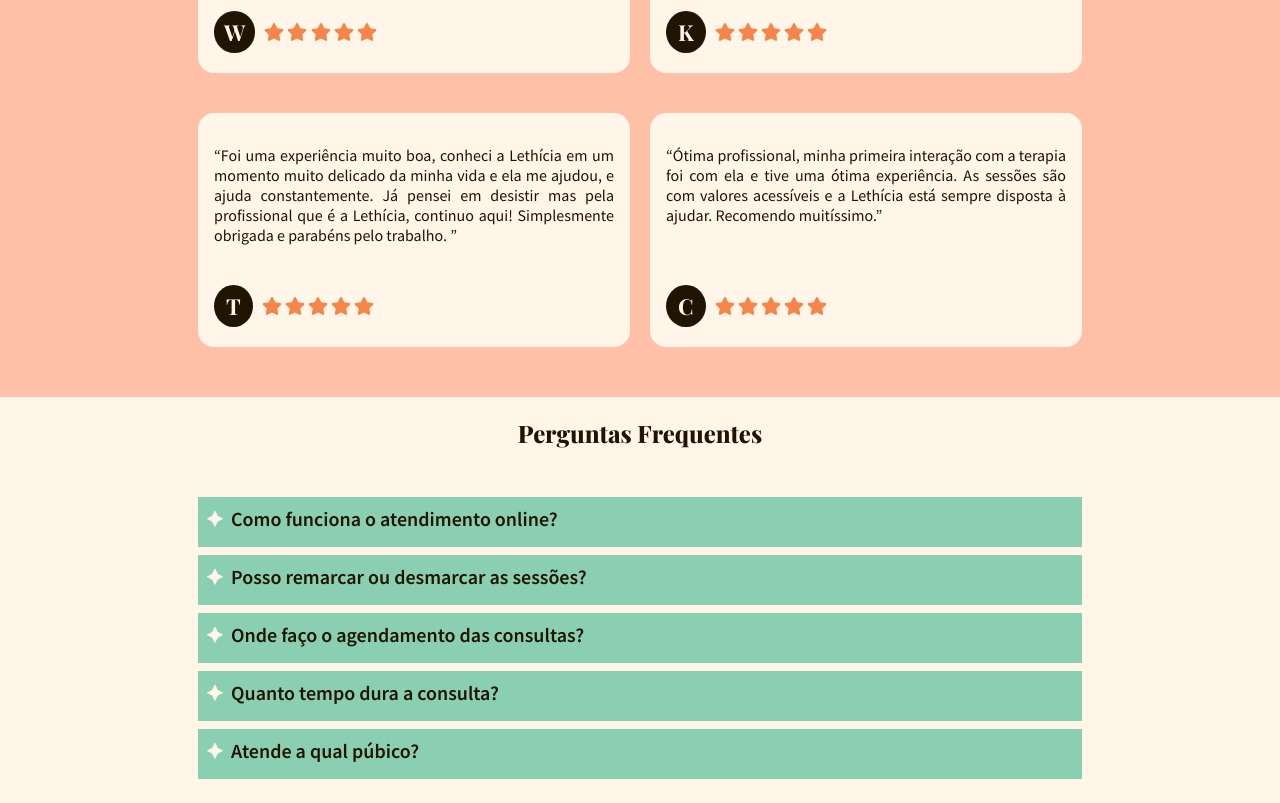
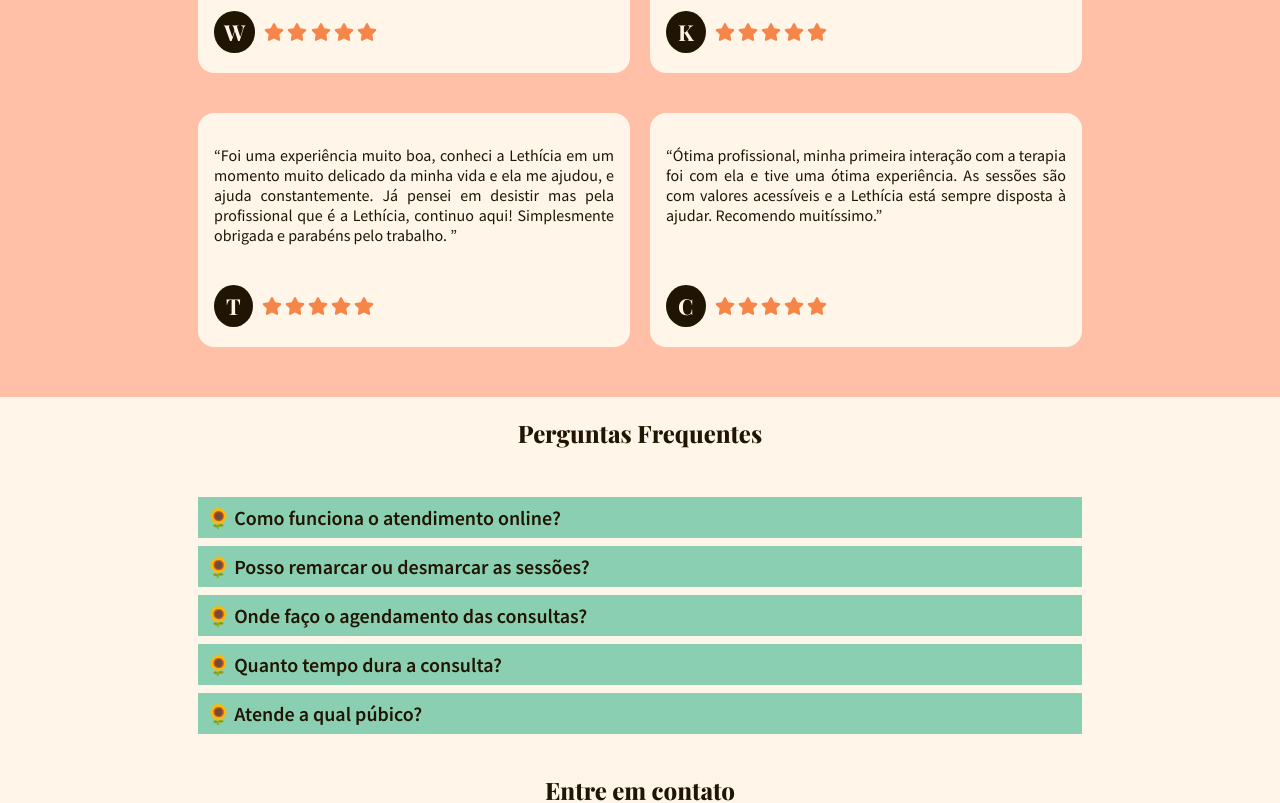
Before and after one commit to santos-vinicius/lethiciafachetti, a React (Vite) app: page / in a window 1280 px wide. Shown: the part 2275-3078 px from the top of the page. Built offline with nearby package versions, Linux system fonts and the light colour scheme.

Commit message:
fix: ajustes na responsividade

```diff
--- a/src/components/Footer/Footer.jsx
+++ b/src/components/Footer/Footer.jsx
@@ -36,7 +36,7 @@ const StyledFooter = styled.footer`
   }
 
   /* Small screen */
-  @media (min-width: 530px) and (max-width: 960px) {
+  @media (max-width: 530px) and (max-width: 960px) {
     & div {
       padding: 5px;
       gap: 2px;
--- a/src/pages/About/About.jsx
+++ b/src/pages/About/About.jsx
@@ -21,7 +21,7 @@ const StyledAbout = styled.div`
     border-radius: 20px;
   }
 
-  @media (min-width: 530px) and (max-width: 960px) {
+  @media (max-width: 530px) and (max-width: 960px) {
     flex-direction: column;
 
     & img {
@@ -65,9 +65,9 @@ const StyledContent = styled.div`
     font-weight: 600;
   }
 
-  @media (min-width: 530px) and (max-width: 960px) {
+  @media (max-width: 530px) and (max-width: 960px) {
     & h2 {
-      margin-top: 30px;
+      margin-top: 50px;
       margin-bottom: 0;
     }
   }
--- a/src/pages/Benefits/Benefits.jsx
+++ b/src/pages/Benefits/Benefits.jsx
@@ -20,7 +20,7 @@ const StyledBenefits = styled.div`
     display: flex;
     justify-content: space-between;
   }
-  @media (min-width: 530px) and (max-width: 960px) {
+  @media (max-width: 530px) and (max-width: 960px) {
     & div {
       display: flex;
       flex-direction: column;
--- a/src/pages/Faq/Faq.jsx
+++ b/src/pages/Faq/Faq.jsx
@@ -17,16 +17,22 @@ const StyledFaq = styled.div`
 
   & div {
     margin: 20px auto;
-    min-width: 500px;
+    min-width: 420px;
     max-width: 884px;
     width: 90%;
   }
+
+  @media (max-width: 530px) and (max-width: 960px) {
+
+  }
+
 
   & summary {
     cursor: pointer;
     font-size: 20px;
     font-weight: 600;
     padding-top: 0.5rem;
+    padding-right: 0.5rem;
     padding-bottom: 0.5rem;
     background-color: #8ACFB2;
   }
@@ -34,10 +40,11 @@ const StyledFaq = styled.div`
   & details > summary {list-style: none}
   & summary::-webkit-details-marker {display: none; }
   & details > summary::before {
-    content: "🟆";
+    content: '🌻';
     color: #FFF5E9;
-    padding-right: 0.5rem;
+    padding-right: 0.2rem;
     padding-left: 0.5rem;
+
   }
 
   & details {
--- a/src/pages/Main/Main.css
+++ b/src/pages/Main/Main.css
@@ -42,7 +42,7 @@
 }
 
 /* Small screen */
-@media (min-width: 530px) and (max-width: 960px) {
+@media (max-width: 530px) and (max-width: 960px) {
 .main {
   height: 400px;
 }
--- a/src/pages/Reviews/Review.jsx
+++ b/src/pages/Reviews/Review.jsx
@@ -31,7 +31,7 @@ const SyledContainer = styled.div`
   grid-template-rows: 1fr 1fr;
   grid-gap: 20px;
 
-  @media (min-width: 530px) and (max-width: 940px) {
+  @media (max-width: 530px) and (max-width: 940px) {
     grid-template-columns: 1fr;
   }
 `;
```
